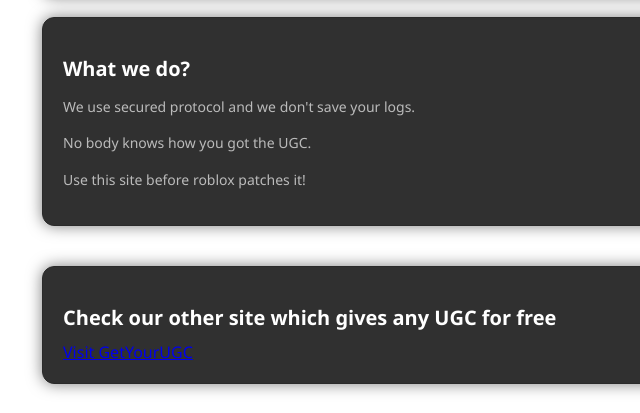
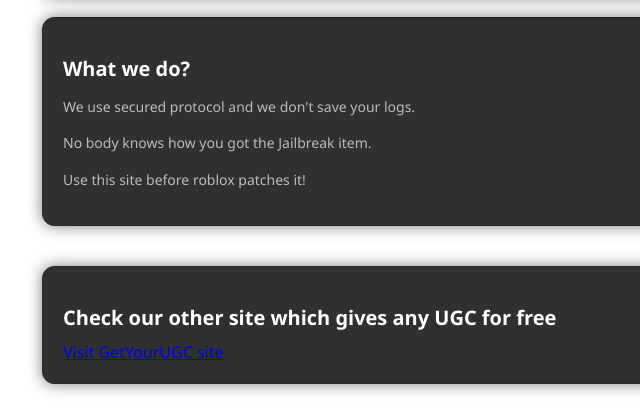
Before and after one commit to S4NTY3119/GetYourJailbreak, a plain HTML site: page index.html in a window 1280 px wide. Shown: the part 1060-1473 px from the top of the page, 248-888 px from the left. Drawn offline with nearby package versions, Linux system fonts and the light colour scheme.

Commit message:
Update index.html

```diff
--- a/index.html
+++ b/index.html
@@ -220,7 +220,7 @@
     <div class="card">
       <h2>What we do?</h2>
       <p>We use secured protocol and we don't save your logs.</p>
-      <p>No body knows how you got the UGC.</p>
+      <p>No body knows how you got the Jailbreak item.</p>
       <p>Use this site before roblox patches it!</p>
     </div>
   </div>
@@ -229,7 +229,7 @@
   <div class="info">
     <div class="card">
       <h2>Check our other site which gives any UGC for free</h2>
-      <a href="https://s4nty3119.github.io/" target="_blank">Visit GetYourUGC</a>
+      <a href="https://s4nty3119.github.io/" target="_blank">Visit GetYourUGC site</a>
     </div>
   </div>
 
```
